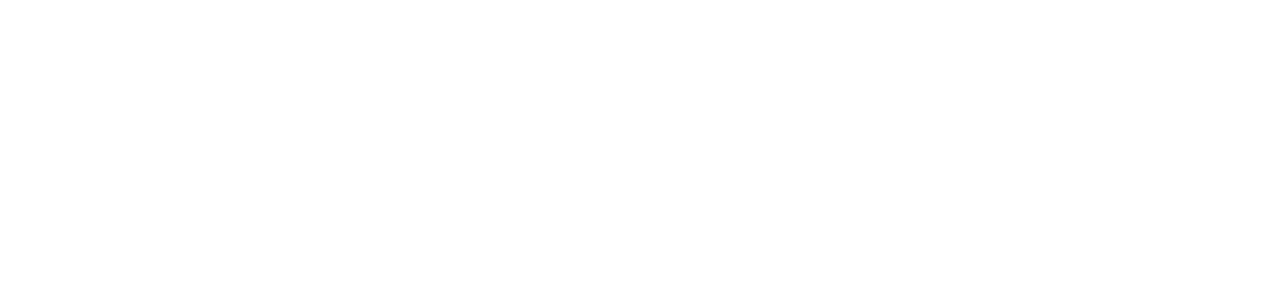
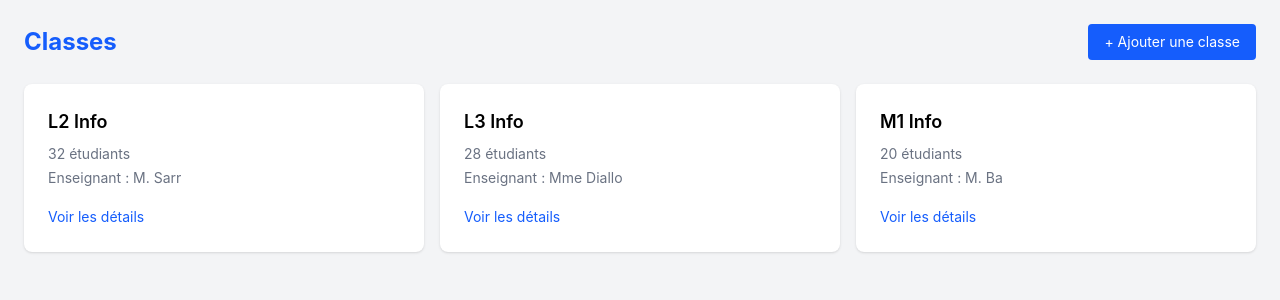
Before and after one commit to mg7984992-byte/pointage-presence-campus, a React (Vite) app: page /classes in a window 1280 px wide. Before the commit this address had no page. Shown: the top 300 px of the page. Built offline with nearby package versions, Linux system fonts and the light colour scheme.

Commit message:
Ajout page Classes

```diff
--- a/src/App.tsx
+++ b/src/App.tsx
@@ -3,6 +3,7 @@
 import DashboardPage from './pages/DashboardPage'
 import PointagePage from './pages/PointagePage'
 import EtudiantsPage from './pages/EtudiantsPage'
+import ClassesPage from './pages/ClassesPage'
 
 function App() {
   return (
@@ -12,6 +13,7 @@
         <Route path="/dashboard" element={<DashboardPage />} />
         <Route path="/pointage" element={<PointagePage />} />
         <Route path="/etudiants" element={<EtudiantsPage />} />
+        <Route path="/classes" element={<ClassesPage />} />
       </Routes>
     </BrowserRouter>
   )
--- /dev/null
+++ b/src/pages/ClassesPage.tsx
@@ -0,0 +1,37 @@
+function ClassesPage() {
+  const classes = [
+    { id: 1, nom: "L2 Info", nbEtudiants: 32, enseignant: "M. Sarr" },
+    { id: 2, nom: "L3 Info", nbEtudiants: 28, enseignant: "Mme Diallo" },
+    { id: 3, nom: "M1 Info", nbEtudiants: 20, enseignant: "M. Ba" },
+  ]
+
+  return (
+    <div className="min-h-screen bg-gray-100 p-6">
+      <div className="flex justify-between items-center mb-6">
+        <h1 className="text-2xl font-bold text-blue-600">Classes</h1>
+        <button className="bg-blue-600 text-white px-4 py-2 rounded hover:bg-blue-700 text-sm">
+          + Ajouter une classe
+        </button>
+      </div>
+
+      <div className="grid grid-cols-1 md:grid-cols-3 gap-4">
+        {classes.map((classe) => (
+          <div key={classe.id} className="bg-white p-6 rounded-lg shadow">
+            <h2 className="text-lg font-semibold mb-2">{classe.nom}</h2>
+            <p className="text-sm text-gray-500 mb-1">
+              {classe.nbEtudiants} étudiants
+            </p>
+            <p className="text-sm text-gray-500 mb-4">
+              Enseignant : {classe.enseignant}
+            </p>
+            <button className="text-blue-600 hover:underline text-sm">
+              Voir les détails
+            </button>
+          </div>
+        ))}
+      </div>
+    </div>
+  )
+}
+
+export default ClassesPage
```
